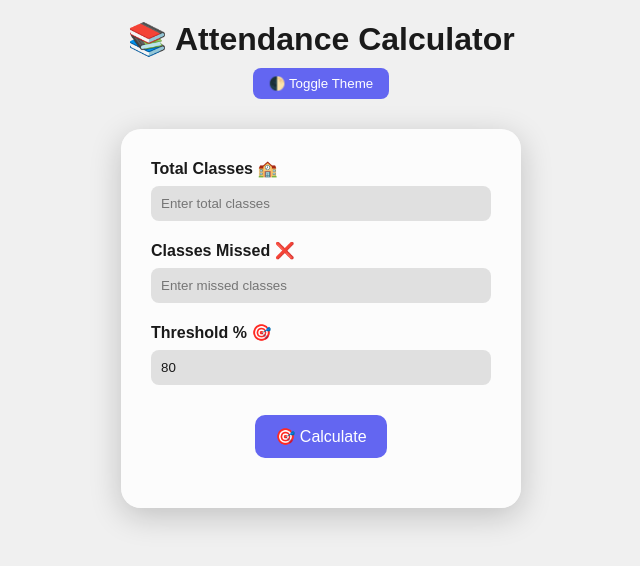
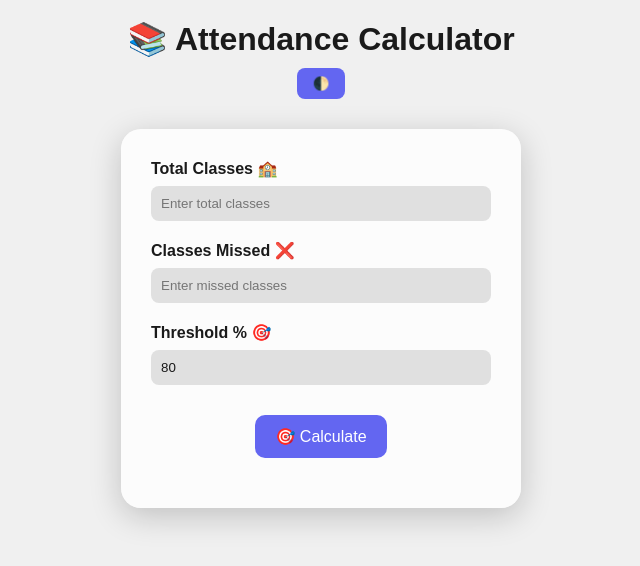
Before and after one commit to technovore007/Attendance-calculator, a plain HTML site: page index.html in a window 1280 px wide. Shown: the whole page, without its empty margins (319-959 px from the left). Drawn offline with nearby package versions, Linux system fonts and the light colour scheme.

Commit message:
readme init

```diff
--- a/index.html
+++ b/index.html
@@ -9,6 +9,8 @@
   <link rel="manifest" href="manifest.json">
 
   <link rel="icon" href="icon-192.png" type="image/png">
+  <link rel="icon" href="dart.png" type="image/png">
+
 
   <script src="https://cdn.jsdelivr.net/npm/canvas-confetti@1.6.0/dist/confetti.browser.min.js" defer></script>
   <script src="script.js" defer></script>
@@ -17,7 +19,7 @@
 
   <header>
     <h1>📚 Attendance Calculator</h1>
-    <button id="theme-toggle">🌓 Toggle Theme</button>
+    <button id="theme-toggle">🌓</button>
   </header>
 
   <main class="container">
```
Also changed, not shown: dart.png (added), 1 other file.
